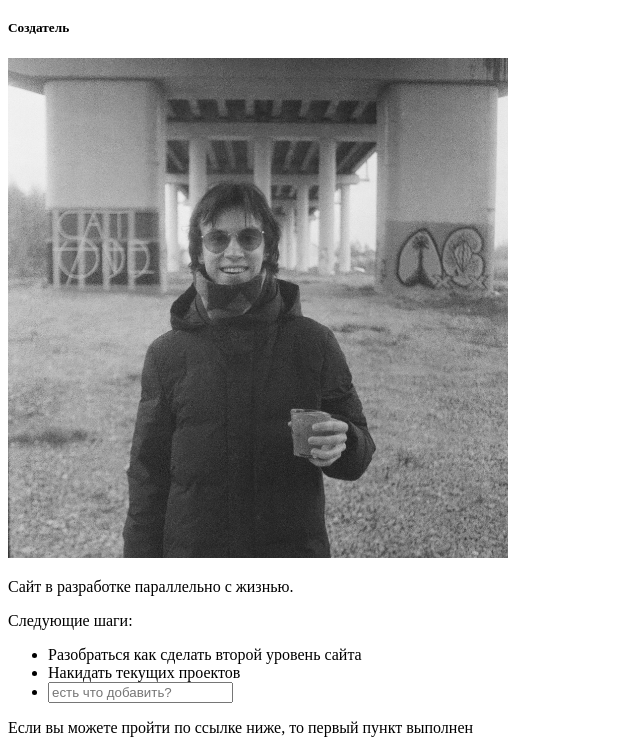
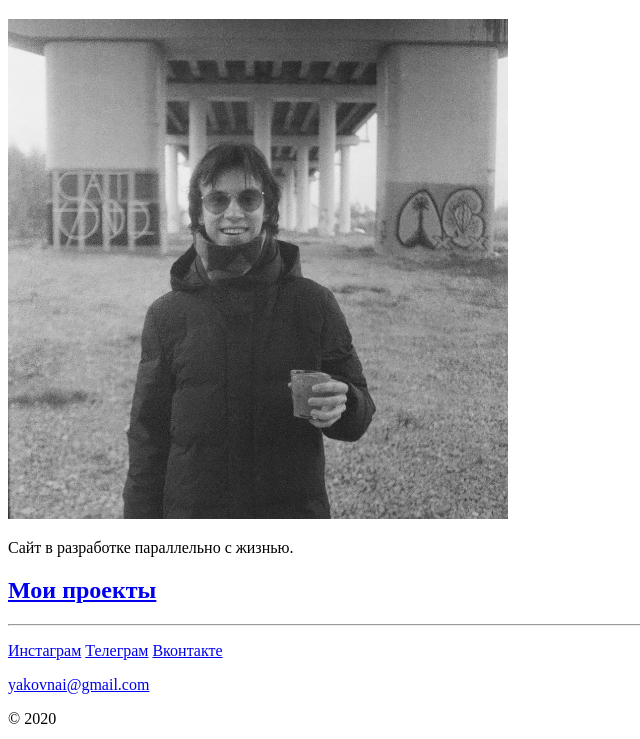
Before and after one commit to yakovnai/page, a plain HTML site: page index.html in a window 1280 px wide. Shown: the part 61-800 px from the top of the page, without its empty margins (0-640 px from the left). Drawn offline with Linux system fonts and the light colour scheme.

Commit message:
Update index.html

```diff
--- a/index.html
+++ b/index.html
@@ -12,17 +12,11 @@
 </head>
 <body>
 <h1> Яков Наймилов</h1>
-<h5>Создатель</h5>
 <img src="NY.jpg" alt="це я">
 <p> Сайт в разработке параллельно с жизнью. </p>
-<p>Следующие шаги:</p>
-<ul>
-    <li>Разобраться как сделать второй уровень сайта</li>
-    <li>Накидать текущих проектов</li>
-    <li><input type="text" placeholder="есть что добавить?"></li>
-</ul>
-    <p>Если вы можете пройти по ссылке ниже, то первый пункт выполнен</p>
-    <a href="https://yakovnai.ru/vdohnoveniye">Вдохновение</a>
+
+    <h2><a target="_blank" href="https://yakovnai.ru/projects">Мои проекты</a></h2>
+
 <hr>
 <p>
     <a target="_blank" href="https://instagram.com/yakovnai">Инстаграм</a>
```
